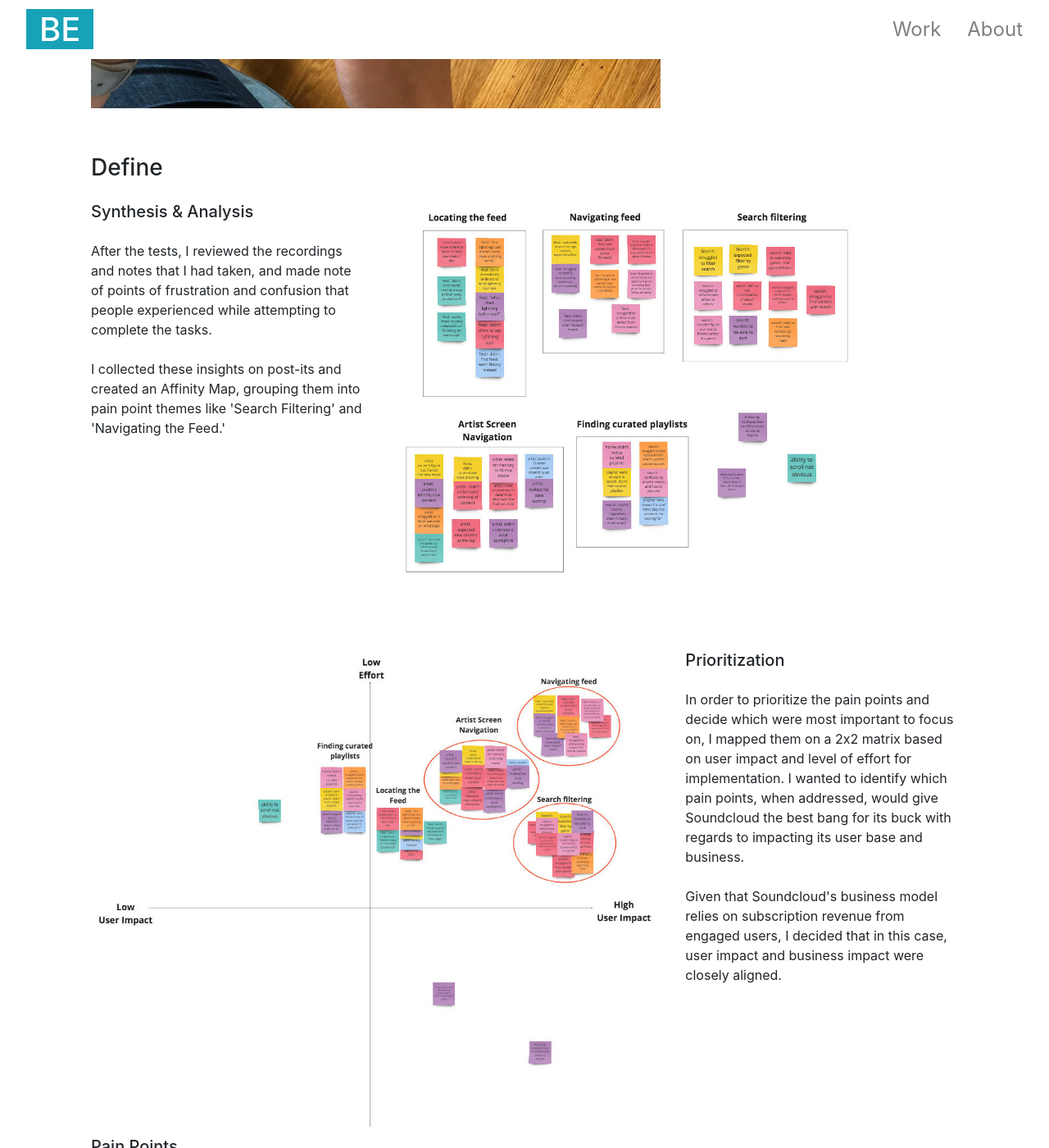
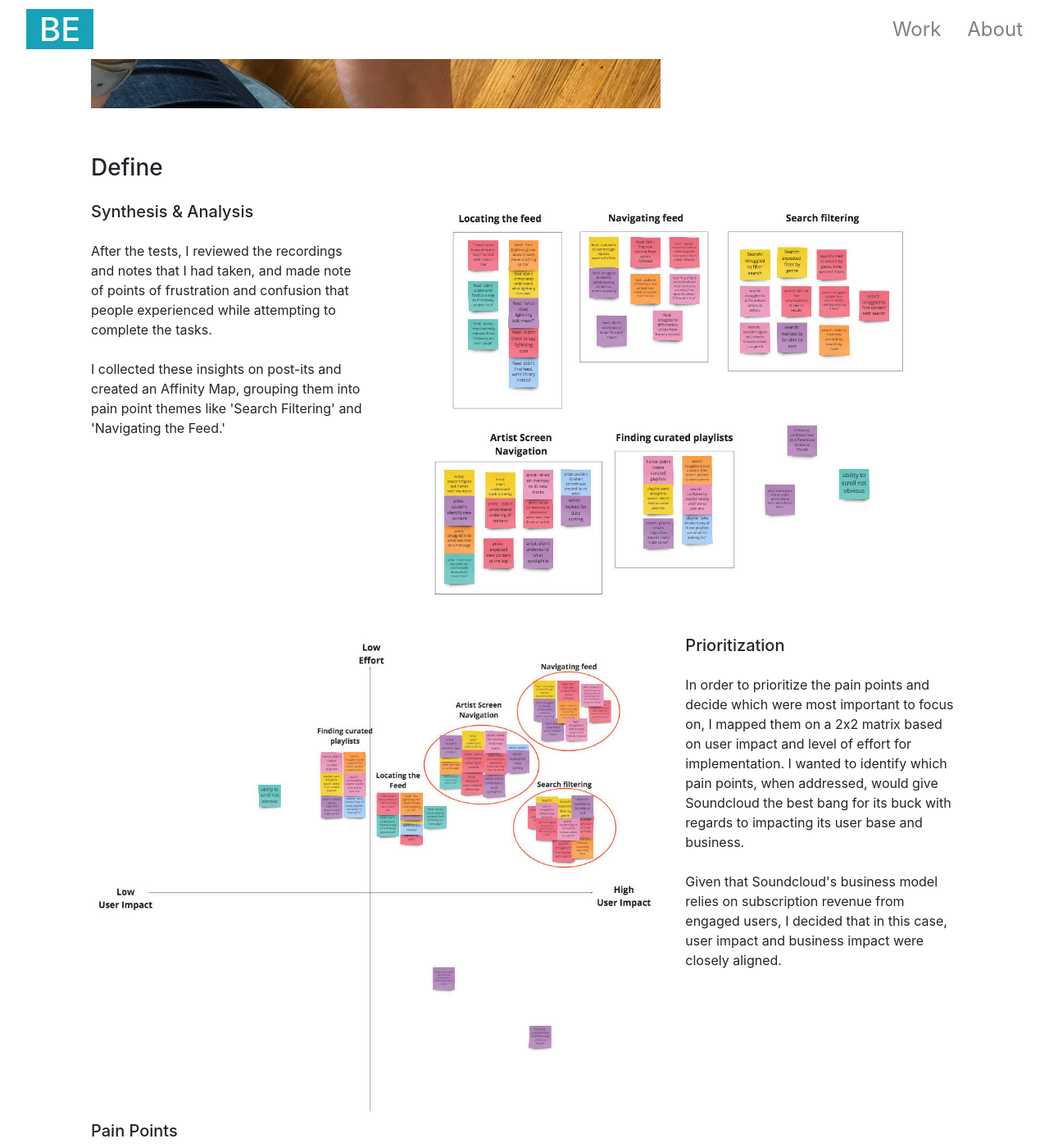
Before and after one commit to bewing91/new_bewingco, a Jekyll site: the page built from projects/soundcloud.html, in a window 1280 px wide and 1400 px high, scrolled down 3593 px. Shown: the whole window at 82% size. Built offline with Jekyll 4.4.1, drawn with Linux system fonts in a browser that asks for light colours.

Commit message:
analysis formatting fixes

```diff
--- a/css/main.css
+++ b/css/main.css
@@ -496,8 +496,11 @@
 }
 
 #analysis img {
-  max-width: 100%;
-  height: 85%;
+  max-width: 90%;
+}
+
+#analysis {
+  margin-bottom: 36px;
 }
 
 #painpts_desc {
--- a/projects/soundcloud.html
+++ b/projects/soundcloud.html
@@ -90,7 +90,7 @@
         <br /><br />
         I collected these insights on post-its and created an Affinity Map, grouping them into pain point themes like 'Search Filtering' and 'Navigating the Feed.'
       </div>
-      <div class="col-md-8">
+      <div class="col-md-8 text-center">
         <img src="{{ site.baseurl }}/img/Affinity_Map.jpg">
       </div>
     </div>
```
